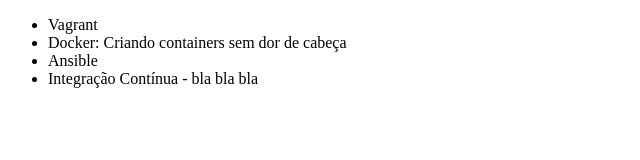
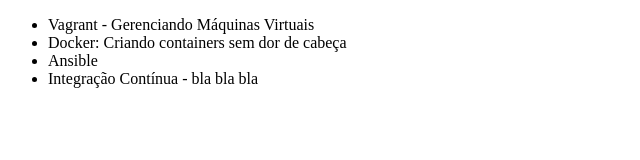
Before and after one commit to alissonoliveiradev/alura-git, a plain HTML site: page index.html in a window 1280 px wide. Shown: the whole page, without its empty margins (0-640 px from the left). Drawn offline with Linux system fonts and the light colour scheme.

Commit message:
Ajustando curso de Vagrant

```diff
--- a/index.html
+++ b/index.html
@@ -6,7 +6,7 @@
 </head>
 <body>
     <ul>
-        <li>Vagrant</li>
+        <li>Vagrant - Gerenciando Máquinas Virtuais</li>
         <li>Docker: Criando containers sem dor de cabeça</li>
         <li>Ansible</li>
         <li>Integração Contínua - bla bla bla</li>
```
